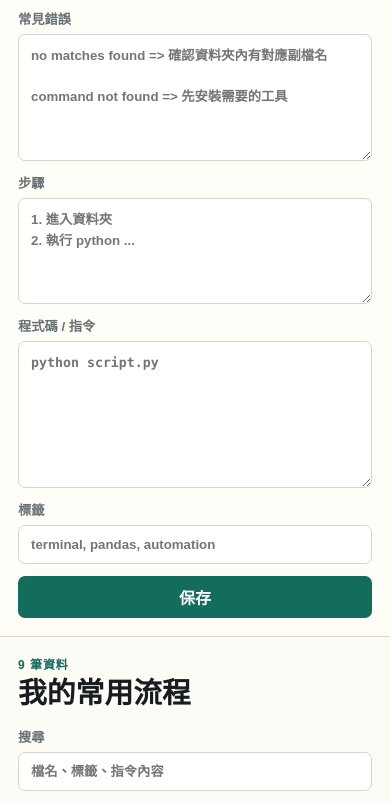
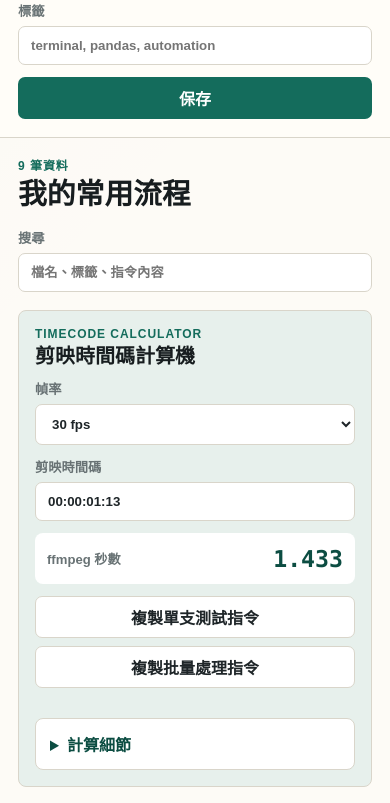
Before and after one commit to aichi0121/python-script-vault, a plain HTML site: page index.html in a window 390 px wide. Shown: the part 1159-1962 px from the top of the page. Drawn offline with Linux system fonts and the light colour scheme.

Commit message:
Add files via upload

```diff
--- a/index.html
+++ b/index.html
@@ -205,6 +205,19 @@
         font-size: 1.25rem;
       }
 
+      .calculator-panel-wide {
+        grid-template-columns: minmax(190px, 1fr) minmax(130px, 0.6fr) minmax(180px, 0.85fr) minmax(150px, 0.65fr) minmax(220px, 1fr);
+        align-items: end;
+      }
+
+      .calculator-panel-wide .compact-details {
+        grid-column: 1 / -1;
+      }
+
+      .calculator-title {
+        align-self: center;
+      }
+
       .calculator-result {
         display: flex;
         align-items: center;
@@ -225,6 +238,15 @@
         color: var(--accent-strong);
         font-family: "SFMono-Regular", Consolas, monospace;
         font-size: 1.45rem;
+      }
+
+      .calculator-actions {
+        display: grid;
+        gap: 8px;
+      }
+
+      .calculator-actions button {
+        width: 100%;
       }
 
       .compact-details {
@@ -485,6 +507,16 @@
         .library-grid {
           grid-template-columns: 1fr;
         }
+
+        .calculator-panel-wide {
+          grid-template-columns: 1fr 1fr;
+        }
+
+        .calculator-title,
+        .calculator-actions,
+        .calculator-panel-wide .compact-details {
+          grid-column: 1 / -1;
+        }
       }
 
       @media (max-width: 620px) {
@@ -506,6 +538,10 @@
         .code-block button {
           flex: 1;
         }
+
+        .calculator-panel-wide {
+          grid-template-columns: 1fr;
+        }
       }
     </style>
   </head>
@@ -524,34 +560,6 @@
             <button class="primary-action" id="uploadButton" type="button">上傳 .py</button>
             <button class="secondary-action" id="exportButton" type="button">匯出資料</button>
           </div>
-
-          <section class="calculator-panel" aria-label="剪映時間碼計算機">
-            <div>
-              <p class="eyebrow">Timecode Calculator</p>
-              <h2>剪映時間碼計算機</h2>
-            </div>
-            <label>
-              幀率
-              <select id="fpsInput">
-                <option value="23.976">23.976 fps</option>
-                <option value="24">24 fps</option>
-                <option value="25">25 fps</option>
-                <option value="29.97">29.97 fps</option>
-                <option value="30" selected>30 fps</option>
-                <option value="50">50 fps</option>
-                <option value="59.94">59.94 fps</option>
-                <option value="60">60 fps</option>
-              </select>
-            </label>
-            <label>剪映時間碼<input id="timecodeInput" value="00:00:01:13" placeholder="HH:MM:SS:FF" /></label>
-            <div class="calculator-result"><span>ffmpeg 秒數</span><strong id="offsetOutput">1.433</strong></div>
-            <details class="info-details compact-details">
-              <summary>計算細節</summary>
-              <p id="calculationDetails">0 小時 + 0 分 + 1 秒 + 13 幀 / 30 fps = 1.433 秒</p>
-            </details>
-            <button class="secondary-action" id="copySingleCommand" type="button">複製單支測試指令</button>
-            <button class="secondary-action" id="copyBatchCommand" type="button">複製批量處理指令</button>
-          </section>
 
           <form class="editor" id="editor">
             <div class="edit-banner" id="editBanner" hidden>正在編輯既有流程</div>
@@ -576,6 +584,36 @@
             </div>
             <label class="search-box">搜尋<input id="query" placeholder="檔名、標籤、指令內容" /></label>
           </header>
+
+          <section class="calculator-panel calculator-panel-wide" aria-label="剪映時間碼計算機">
+            <div class="calculator-title">
+              <p class="eyebrow">Timecode Calculator</p>
+              <h2>剪映時間碼計算機</h2>
+            </div>
+            <label>
+              幀率
+              <select id="fpsInput">
+                <option value="23.976">23.976 fps</option>
+                <option value="24">24 fps</option>
+                <option value="25">25 fps</option>
+                <option value="29.97">29.97 fps</option>
+                <option value="30" selected>30 fps</option>
+                <option value="50">50 fps</option>
+                <option value="59.94">59.94 fps</option>
+                <option value="60">60 fps</option>
+              </select>
+            </label>
+            <label>剪映時間碼<input id="timecodeInput" value="00:00:01:13" placeholder="HH:MM:SS:FF" /></label>
+            <div class="calculator-result"><span>ffmpeg 秒數</span><strong id="offsetOutput">1.433</strong></div>
+            <div class="calculator-actions">
+              <button class="secondary-action" id="copySingleCommand" type="button">複製單支測試指令</button>
+              <button class="secondary-action" id="copyBatchCommand" type="button">複製批量處理指令</button>
+            </div>
+            <details class="info-details compact-details">
+              <summary>計算細節</summary>
+              <p id="calculationDetails">0 小時 + 0 分 + 1 秒 + 13 幀 / 30 fps = 1.433 秒</p>
+            </details>
+          </section>
 
           <div class="library-grid">
             <div class="script-list" id="scriptList"></div>
```
